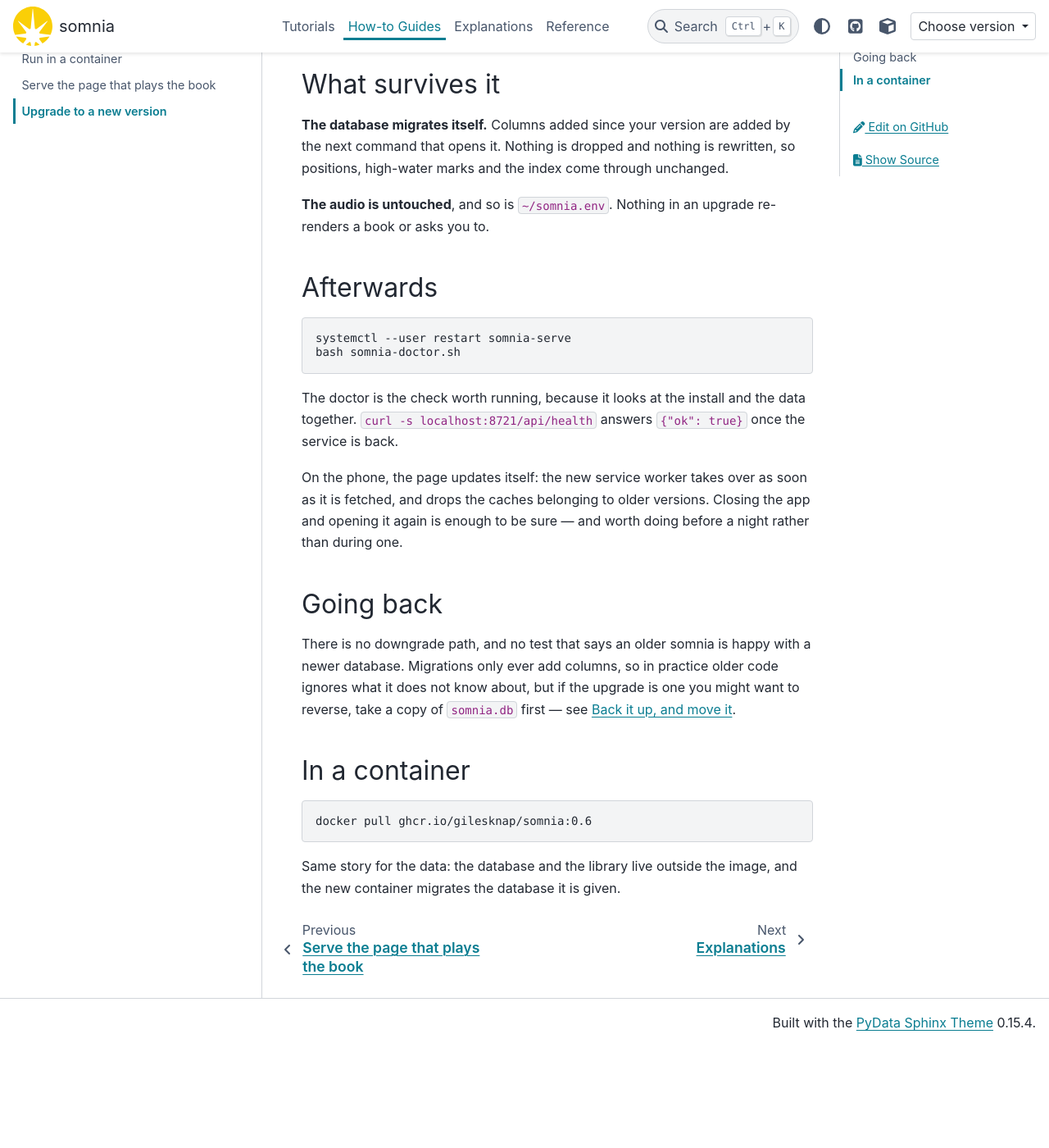
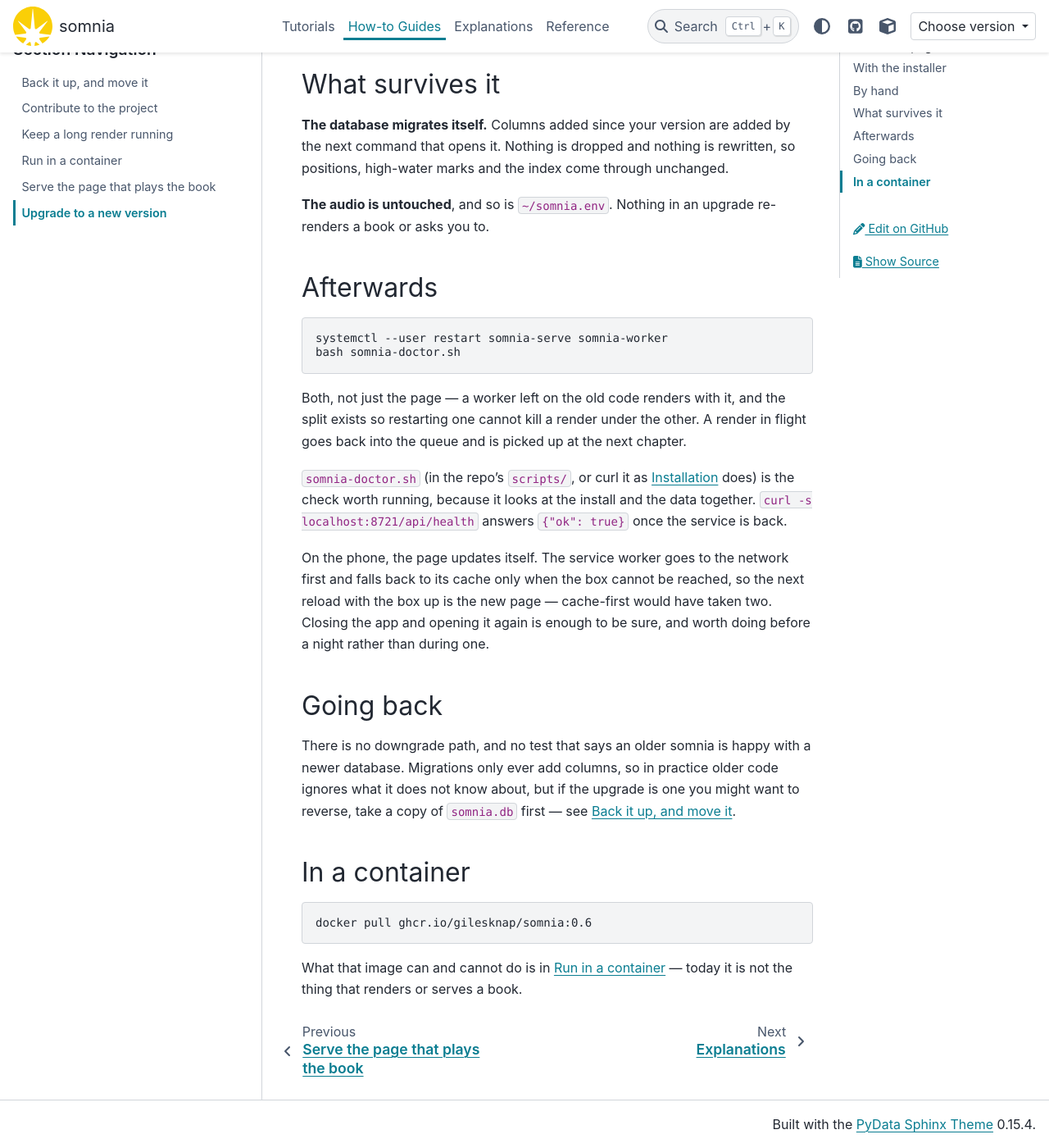
Before and after one commit to gilesknap/somnia, a Sphinx documentation site: the page built from docs/how-to/upgrade.md, in a window 1280 px wide and 1400 px high, scrolled down 1580 px. Shown: the whole window at 82% size. Built offline with Sphinx 7.4.7 and the PyData theme 0.15.4, drawn with Linux system fonts in a browser that asks for light colours; pages that are not in the unit, such as notebooks, are missing from menus; the version number could not be read and is left out; before the commit the page ends 2856 px from its top, so only the background shows below that.

Commit message:
Fix the unit that cannot start, and stop the how-tos re-explaining
somnia-serve's ExecStart pointed at %h/.local/bin/somnia, which nothing
in the repo creates — the unit fails 203/EXEC. The diagnostic that reads
the server's log named a unit that does not exist and dropped --user.
Settings had grown a third control that the guide never mentioned, and
the morning-after screen was undocumented.

The container page oversold an image with no torch, no ffmpeg and no
espeak-ng, and upgrade.md explained the service worker backwards: it is
network-first, and says so in its own comment.

Stopping a render is described in full in the CLI reference; the how-to
now says what it feels like and links there.

Co-Authored-By: Claude Opus 5 <noreply@anthropic.com>

````diff
--- a/docs/how-to/upgrade.md
+++ b/docs/how-to/upgrade.md
@@ -75,18 +75,25 @@ re-renders a book or asks you to.
 ## Afterwards
 
 ```bash
-systemctl --user restart somnia-serve
+systemctl --user restart somnia-serve somnia-worker
 bash somnia-doctor.sh
 ```
 
-The doctor is the check worth running, because it looks at the install and the
-data together. `curl -s localhost:8721/api/health` answers `{"ok": true}` once
-the service is back.
+Both, not just the page — a worker left on the old code renders with it, and the
+split exists so restarting one cannot kill a render under the other. A render in
+flight goes back into the queue and is picked up at the next chapter.
 
-On the phone, the page updates itself: the new service worker takes over as
-soon as it is fetched, and drops the caches belonging to older versions. Closing
-the app and opening it again is enough to be sure — and worth doing before a
-night rather than during one.
+`somnia-doctor.sh` (in the repo's `scripts/`, or curl it as
+[Installation](../tutorials/installation.md) does) is the check worth running,
+because it looks at the install and the data together.
+`curl -s localhost:8721/api/health` answers `{"ok": true}` once the service is
+back.
+
+On the phone, the page updates itself. The service worker goes to the network
+first and falls back to its cache only when the box cannot be reached, so the
+next reload with the box up is the new page — cache-first would have taken two.
+Closing the app and opening it again is enough to be sure, and worth doing
+before a night rather than during one.
 
 ## Going back
 
@@ -102,5 +109,5 @@ reverse, take a copy of `somnia.db` first — see
 docker pull ghcr.io/gilesknap/somnia:0.6
 ```
 
-Same story for the data: the database and the library live outside the image,
-and the new container migrates the database it is given.
+What that image can and cannot do is in [Run in a container](run-container.md)
+— today it is not the thing that renders or serves a book.
````
Also changed, not shown: docs/how-to/back-up-and-move.md (+8 -1 lines), docs/how-to/keep-renders-running.md (+9 -9 lines), docs/how-to/run-container.md (+4 -0 lines), docs/how-to/serve-the-chat-page.md (+44 -29 lines).
